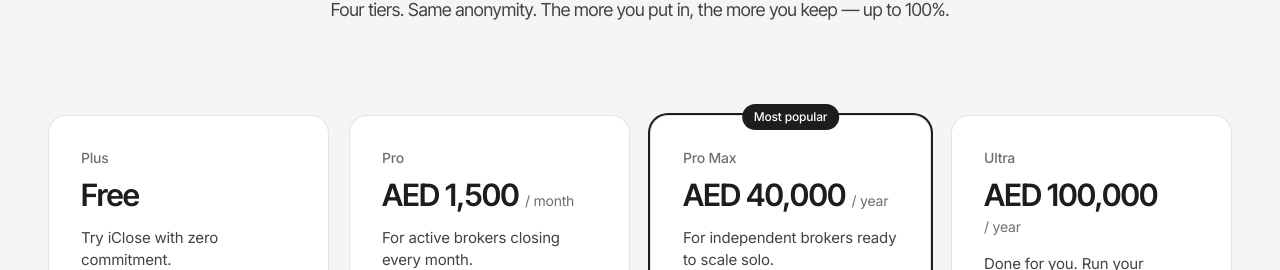
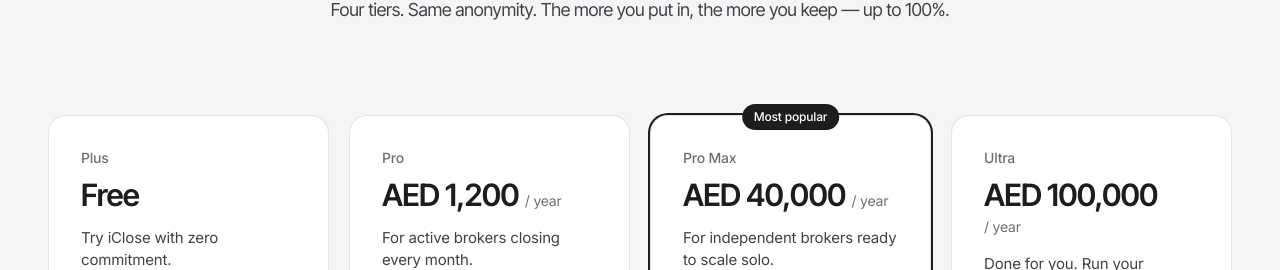
Before and after one commit to ishlokchavan/closehq, a Next.js app: page / in a window 1280 px wide. Shown: the part 3319-3589 px from the top of the page. Built offline with nearby package versions, Linux system fonts and the light colour scheme; no server answers.

Commit message:
plan updated (still static

```diff
--- a/components/sections/plans.tsx
+++ b/components/sections/plans.tsx
@@ -30,8 +30,8 @@
   },
   {
     name: 'Pro',
-    price: 'AED 1,500',
-    cadence: '/ month',
+    price: 'AED 1,200',
+    cadence: '/ year',
     split: '80 / 20',
     advance: '70 / 30 paid when buyer signs',
     emphasis: 'For active brokers closing every month.',
```
